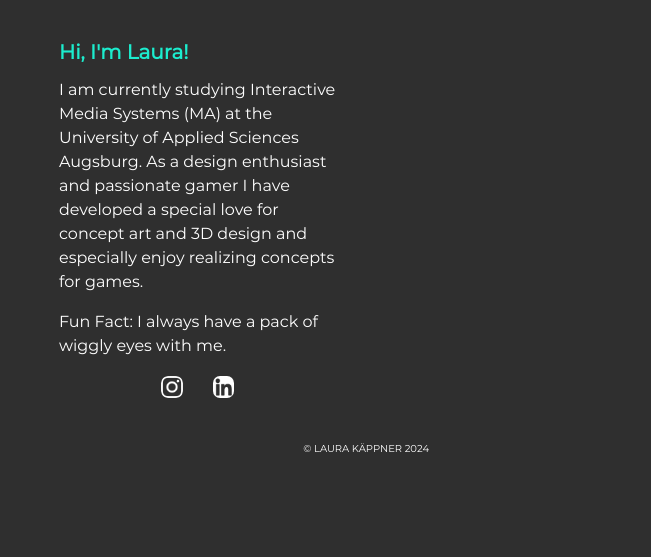
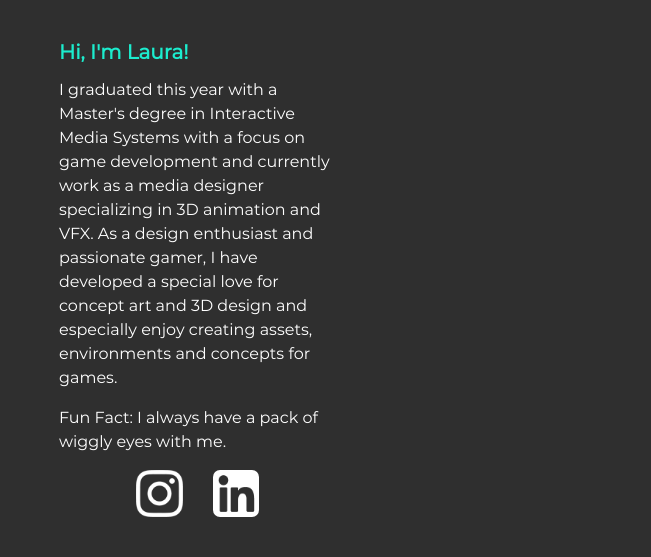
Before and after one commit to LauraKaeppner/Portfolio, a plain HTML site: page about.html in a window 1280 px wide. Shown: the part 194-751 px from the top of the page, 629-1280 px from the left. Drawn offline with nearby package versions, Linux system fonts and the light colour scheme.

Commit message:
neues About & p zu Playgrounds

```diff
--- a/about.html
+++ b/about.html
@@ -48,29 +48,28 @@
           </div>
           <div class="column col-md-5 px-5 col-sm-12">
             <h5>Hi, I'm Laura!</h5>
-              <p>I am currently studying Interactive Media Systems (MA) at the University of Applied Sciences Augsburg. As a design enthusiast and passionate gamer I have developed a special love for concept art and 3D design and especially enjoy realizing concepts for games.</p>
+              <p>I graduated this year with a Master's degree in Interactive Media Systems with a focus on game development and currently work as a media designer specializing in 3D animation and VFX. As a design enthusiast and passionate gamer, I have developed a special love for concept art and 3D design and especially enjoy creating assets, environments and concepts for games.</p>
               <p>Fun Fact: I always have a pack of wiggly eyes with me.</p>
 
-
               <div class="row">
-                <div class="column col-md-4 col-sm-2 col-xs-2">
+                <div class="column col-md-3 col-sm-3 col-xs-1">
                   <div class="img-responsive">
                   </div>
                 </div>
 
-                <div class="column col-md-2 col-sm-4 col-xs-4 nocuddling">
+                <div class="column col-md-3 col-sm-3 col-xs-5 nocuddling">
                   <div class="img-responsive">
                     <a href="https://www.instagram.com/l.kaep/" target="_blank"><img src="instagram_logo.png" alt="Instagram Logo"></a>
                   </div>
                 </div>
 
-                <div class="column col-md-2 col-sm-4 col-xs-4">
+                <div class="column col-md-3 col-sm-3 col-xs-5">
                   <div class="img-responsive">
                     <a href="https://www.linkedin.com/in/laura-käppner-393443245" target="_blank"><img src="linkedIn_logo.png" alt="LinkedIn Logo"></a>
                   </div>
                 </div>
 
-                <div class="column col-md-4 col-sm-2 col-xs-2">
+                <div class="column col-md-3 col-sm-3 col-xs-1">
                   <div class="img-responsive">
                   </div>
                 </div>
```
Also changed, not shown: projects/3d.html (+1 -0 lines), projects/illustration.html (+2 -0 lines).
